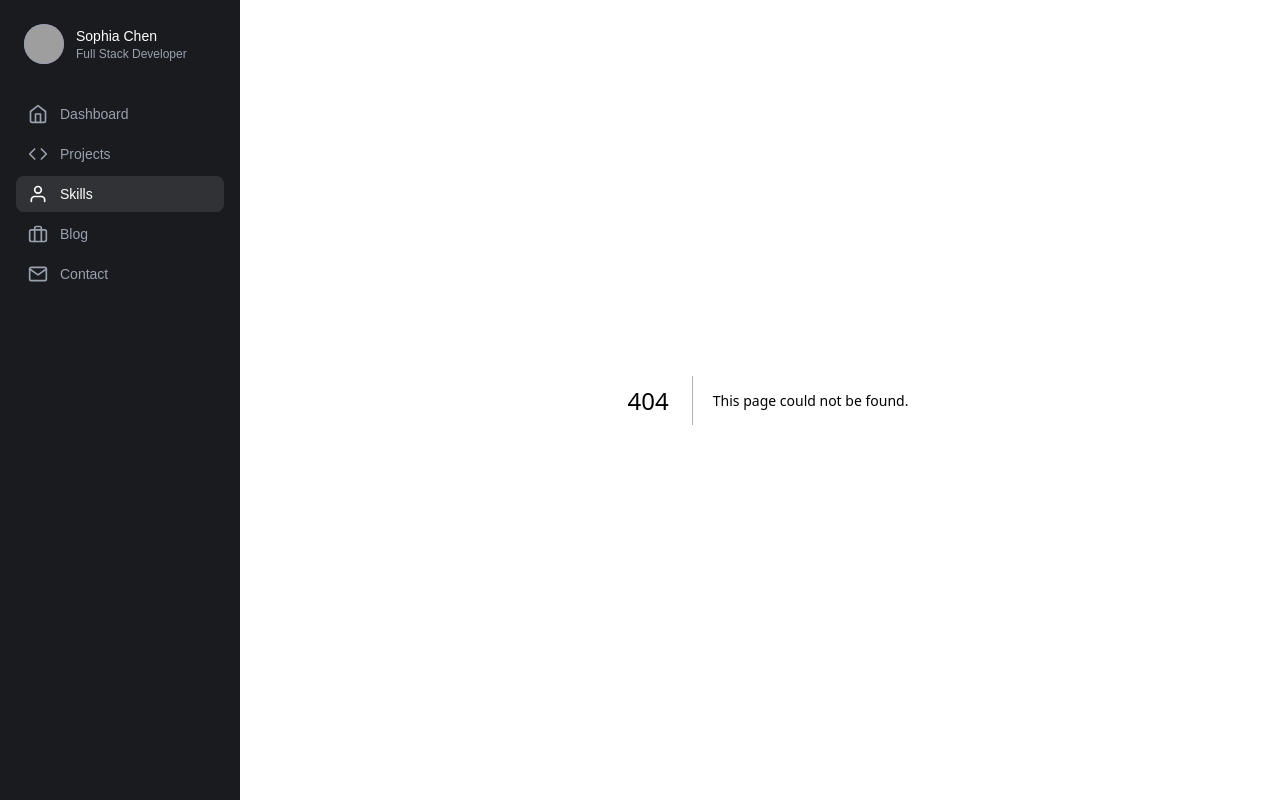
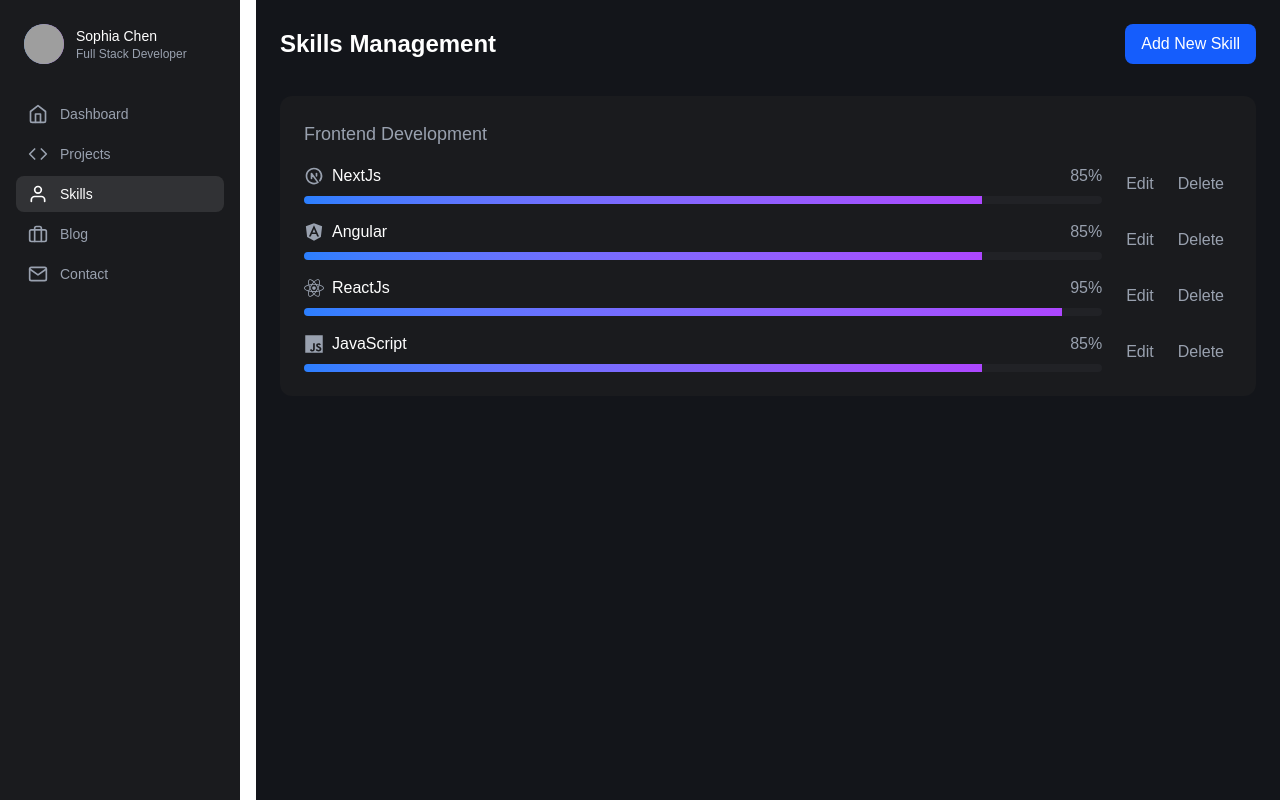
Before and after one commit to prusotamkrydv78/Portfolio_Dashboard, a Next.js app: page /skills in a window 1280 px wide. Before the commit this address had no page. Built offline with nearby package versions, Linux system fonts and the light colour scheme; grey boxes are pictures that could not be loaded.

Commit message:
skills management page created

```diff
--- /dev/null
+++ b/app/skills/page.jsx
@@ -0,0 +1,63 @@
+'use client';
+
+import { useState } from 'react';
+import SkillForm from '@/components/skills/SkillForm';
+import SkillsList from '@/components/skills/SkillsList';
+import DeleteModal from '@/components/skills/DeleteModal';
+
+export default function SkillsPage() {
+  const [showForm, setShowForm] = useState(false);
+  const [editingSkill, setEditingSkill] = useState(null);
+  const [showDeleteModal, setShowDeleteModal] = useState(false);
+  const [skillToDelete, setSkillToDelete] = useState(null);
+
+  const handleEdit = (skill) => {
+    setEditingSkill(skill);
+    setShowForm(true);
+  };
+
+  const handleDelete = (skill) => {
+    setSkillToDelete(skill);
+    setShowDeleteModal(true);
+  };
+
+  return (
+    <div className="min-h-screen bg-[#13151a] p-6">
+      <div className="max-w-5xl mx-auto">
+        <div className="flex justify-between items-center mb-8">
+          <h1 className="text-2xl font-semibold text-white">Skills Management</h1>
+          <button
+            onClick={() => setShowForm(true)}
+            className="px-4 py-2 bg-blue-600 text-white rounded-lg hover:bg-blue-700"
+          >
+            Add New Skill
+          </button>
+        </div>
+
+        <SkillsList onEdit={handleEdit} onDelete={handleDelete} />
+
+        {/* Add/Edit Form Modal */}
+        {showForm && (
+          <SkillForm
+            skill={editingSkill}
+            onClose={() => {
+              setShowForm(false);
+              setEditingSkill(null);
+            }}
+          />
+        )}
+
+        {/* Delete Confirmation Modal */}
+        {showDeleteModal && (
+          <DeleteModal
+            skill={skillToDelete}
+            onClose={() => {
+              setShowDeleteModal(false);
+              setSkillToDelete(null);
+            }}
+          />
+        )}
+      </div>
+    </div>
+  );
+}
--- /dev/null
+++ b/components/skills/DeleteModal.jsx
@@ -0,0 +1,32 @@
+export default function DeleteModal({ skill, onClose }) {
+  const handleDelete = () => {
+    // TODO: Add API call to delete skill
+    onClose();
+  };
+
+  return (
+    <div className="fixed inset-0 bg-black/50 flex items-center justify-center">
+      <div className="bg-[#1a1b1e] rounded-xl p-6 w-full max-w-md">
+        <h2 className="text-xl text-white mb-4">Delete Skill</h2>
+        <p className="text-gray-400 mb-6">
+          Are you sure you want to delete "{skill.name}"? This action cannot be undone.
+        </p>
+
+        <div className="flex justify-end space-x-3">
+          <button
+            onClick={onClose}
+            className="px-4 py-2 text-gray-400 hover:text-white"
+          >
+            Cancel
+          </button>
+          <button
+            onClick={handleDelete}
+            className="px-4 py-2 bg-red-600 text-white rounded-lg hover:bg-red-700"
+          >
+            Delete
+          </button>
+        </div>
+      </div>
+    </div>
+  );
+}
--- /dev/null
+++ b/components/skills/SkillForm.jsx
@@ -0,0 +1,82 @@
+'use client';
+
+import { useState } from 'react';
+
+export default function SkillForm({ skill, onClose }) {
+  const [formData, setFormData] = useState({
+    name: skill?.name || '',
+    category: skill?.category || 'Frontend Development',
+    proficiency: skill?.proficiency || 0,
+  });
+
+  const handleSubmit = (e) => {
+    e.preventDefault();
+    // TODO: Add API call to save skill
+    onClose();
+  };
+
+  return (
+    <div className="fixed inset-0 bg-black/50 flex items-center justify-center">
+      <div className="bg-[#1a1b1e] rounded-xl p-6 w-full max-w-md">
+        <h2 className="text-xl text-white mb-4">
+          {skill ? 'Edit Skill' : 'Add New Skill'}
+        </h2>
+
+        <form onSubmit={handleSubmit} className="space-y-4">
+          <div>
+            <label className="block text-gray-400 mb-2">Skill Name</label>
+            <input
+              type="text"
+              value={formData.name}
+              onChange={(e) => setFormData({ ...formData, name: e.target.value })}
+              className="w-full bg-[#212226] text-white rounded-lg p-2"
+            />
+          </div>
+
+          <div>
+            <label className="block text-gray-400 mb-2">Category</label>
+            <select
+              value={formData.category}
+              onChange={(e) => setFormData({ ...formData, category: e.target.value })}
+              className="w-full bg-[#212226] text-white rounded-lg p-2"
+            >
+              <option>Frontend Development</option>
+              <option>Backend Development</option>
+              <option>Animation & Interaction</option>
+            </select>
+          </div>
+
+          <div>
+            <label className="block text-gray-400 mb-2">
+              Proficiency ({formData.proficiency}%)
+            </label>
+            <input
+              type="range"
+              min="0"
+              max="100"
+              value={formData.proficiency}
+              onChange={(e) => setFormData({ ...formData, proficiency: e.target.value })}
+              className="w-full"
+            />
+          </div>
+
+          <div className="flex justify-end space-x-3 mt-6">
+            <button
+              type="button"
+              onClick={onClose}
+              className="px-4 py-2 text-gray-400 hover:text-white"
+            >
+              Cancel
+            </button>
+            <button
+              type="submit"
+              className="px-4 py-2 bg-blue-600 text-white rounded-lg hover:bg-blue-700"
+            >
+              {skill ? 'Update' : 'Add'} Skill
+            </button>
+          </div>
+        </form>
+      </div>
+    </div>
+  );
+}
--- /dev/null
+++ b/components/skills/SkillsList.jsx
@@ -0,0 +1,83 @@
+import {
+  FaReact,
+  FaAngular,
+  FaJs,
+  FaNodeJs
+} from 'react-icons/fa';
+import { TbBrandNextjs } from 'react-icons/tb';
+
+export default function SkillsList({ onEdit, onDelete }) {
+  const skills = [
+    {
+      category: 'Frontend Development',
+      items: [
+        {
+          name: 'NextJs',
+          proficiency: 85,
+          icon: <TbBrandNextjs className="w-5 h-5" />
+        },
+        {
+          name: 'Angular',
+          proficiency: 85,
+          icon: <FaAngular className="w-5 h-5" />
+        },
+        {
+          name: 'ReactJs',
+          proficiency: 95,
+          icon: <FaReact className="w-5 h-5" />
+        },
+        {
+          name: 'JavaScript',
+          proficiency: 85,
+          icon: <FaJs className="w-5 h-5" />
+        },
+      ]
+    },
+    // Add other categories...
+  ];
+
+  return (
+    <div className="space-y-8">
+      {skills.map((category) => (
+        <div key={category.category} className="bg-[#1a1b1e] rounded-xl p-6">
+          <h2 className="text-lg text-gray-400 mb-4">{category.category}</h2>
+          <div className="space-y-4">
+            {category.items.map((skill) => (
+              <div key={skill.name} className="flex items-center space-x-4">
+                <div className="flex-1">
+                  <div className="flex items-center justify-between mb-2">
+                    <div className="flex items-center gap-2">
+                      <span className="text-gray-400">{skill.icon}</span>
+                      <span className="text-white">{skill.name}</span>
+                    </div>
+                    <span className="text-gray-400">{skill.proficiency}%</span>
+                  </div>
+                  <div className="h-2 bg-[#212226] rounded-full overflow-hidden">
+                    <div
+                      className="h-full bg-gradient-to-r from-blue-500 to-purple-500"
+                      style={{ width: `${skill.proficiency}%` }}
+                    />
+                  </div>
+                </div>
+                <div className="flex space-x-2">
+                  <button
+                    onClick={() => onEdit(skill)}
+                    className="p-2 text-gray-400 hover:text-white"
+                  >
+                    Edit
+                  </button>
+                  <button
+                    onClick={() => onDelete(skill)}
+                    className="p-2 text-gray-400 hover:text-red-500"
+                  >
+                    Delete
+                  </button>
+                </div>
+              </div>
+            ))}
+          </div>
+        </div>
+      ))}
+    </div>
+  );
+}
```
